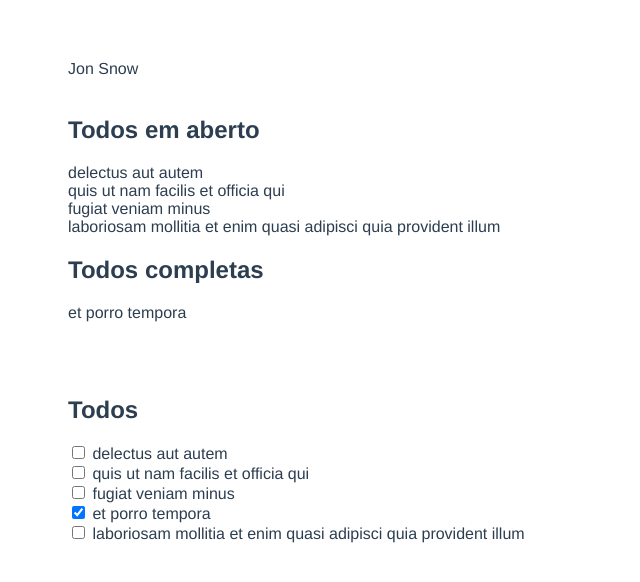
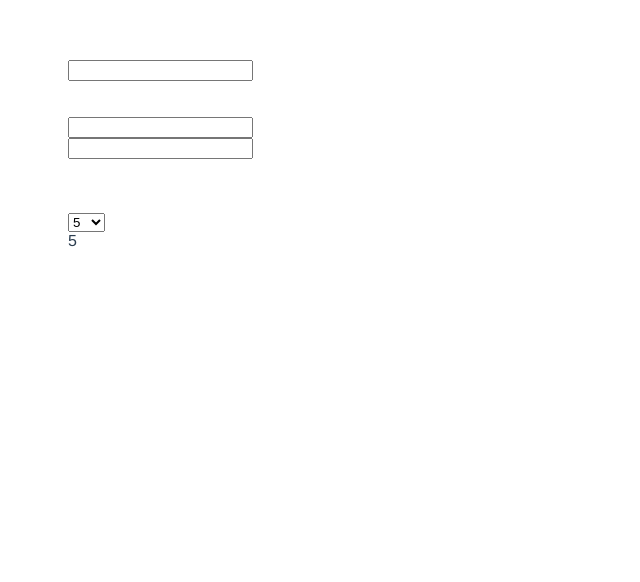
Before and after one commit to upe-garanhuns/pweb-2023.2-vue, a Vue app in the folder app/: page / in a window 1280 px wide. Shown: the top 582 px of the page, without its empty margins (0-640 px from the left). Built offline with nearby package versions, Linux system fonts and the light colour scheme.

Commit message:
observadores(watch)

```diff
--- a/app/src/App.vue
+++ b/app/src/App.vue
@@ -1,37 +1,30 @@
 <template>
   <div>
-      {{ fullName }} <br> <br>
+      <input
+          v-model="name"
+          type="text"
+      > <br>
+      {{ name }}
 
-      <h2>Todos em aberto</h2>
-      <div
-          v-for="todo in uncompletedTodos"
-          :key="todo.id"
-      >
-          {{ todo.title }}
-      </div>
+      <br><br>
 
-      <h2>Todos completas</h2>
-      <div
-          v-for="todo in completedTodos"
-          :key="todo.id"
-      >
-          {{ todo.title }}
-      </div>
+      <input
+          v-model="user.first_name"
+          type="text"
+      > <br>
+      <input
+          v-model="user.last_name"
+          type="text"
+      > <br>
+      {{ user.first_name }} {{ user.last_name }}
 
       <br><br><br>
-
-      <h2>Todos</h2>
-      <div
-          v-for="todo in todos"
-          :key="todo.id"
-      >
-          <input
-              v-model="todo.completed"
-              type="checkbox"
-          >
-          {{ todo.title }}
-      </div>
-
+      <select v-model="pageCount">
+          <option value="5">5</option>
+          <option value="10">10</option>
+          <option value="15">15</option>
+      </select> <br>
+      {{ pageCount }}
   </div>
 </template>
 
@@ -40,58 +33,43 @@
   name: 'App',
   data() {
       return {
+          name: '',
+          pageCount: 5,
           user: {
-              first_name: 'Jon',
-              last_name: 'Snow',
+              first_name: '',
+              last_name: '',
           },
-          todos: [
-              {
-                  "userId": 1,
-                  "id": 1,
-                  "title": "delectus aut autem",
-                  "completed": false
-              },
-              {
-                  "userId": 1,
-                  "id": 2,
-                  "title": "quis ut nam facilis et officia qui",
-                  "completed": false
-              },
-              {
-                  "userId": 1,
-                  "id": 3,
-                  "title": "fugiat veniam minus",
-                  "completed": false
-              },
-              {
-                  "userId": 1,
-                  "id": 4,
-                  "title": "et porro tempora",
-                  "completed": true
-              },
-              {
-                  "userId": 1,
-                  "id": 5,
-                  "title": "laboriosam mollitia et enim quasi adipisci quia provident illum",
-                  "completed": false
-              }
-          ]
       }
   },
 
-  computed: {
-      fullName() {
-          return `${this.user.first_name} ${this.user.last_name}`
+  watch: {
+      name(vl) {
+          if (vl.length >= 3) {
+              this.saveUserName()
+          }
       },
-      uncompletedTodos() {
-          return this.todos.filter(todo => !todo.completed);
+      pageCount() {
+          this.changePage();
       },
-      completedTodos() {
-          return this.todos.filter(todo => todo.completed)
+      user: {
+          handler() {
+              console.log('User alterado');
+          },
+          deep: true
       },
   },
 
+  computed: {
+  },
+
   methods: {
+      saveUserName() {
+          console.log('Ajax');
+          console.log(this.name);
+      },
+      changePage() {
+          console.log('Ajax changePage');
+      }
   }
 }
 </script>
```
